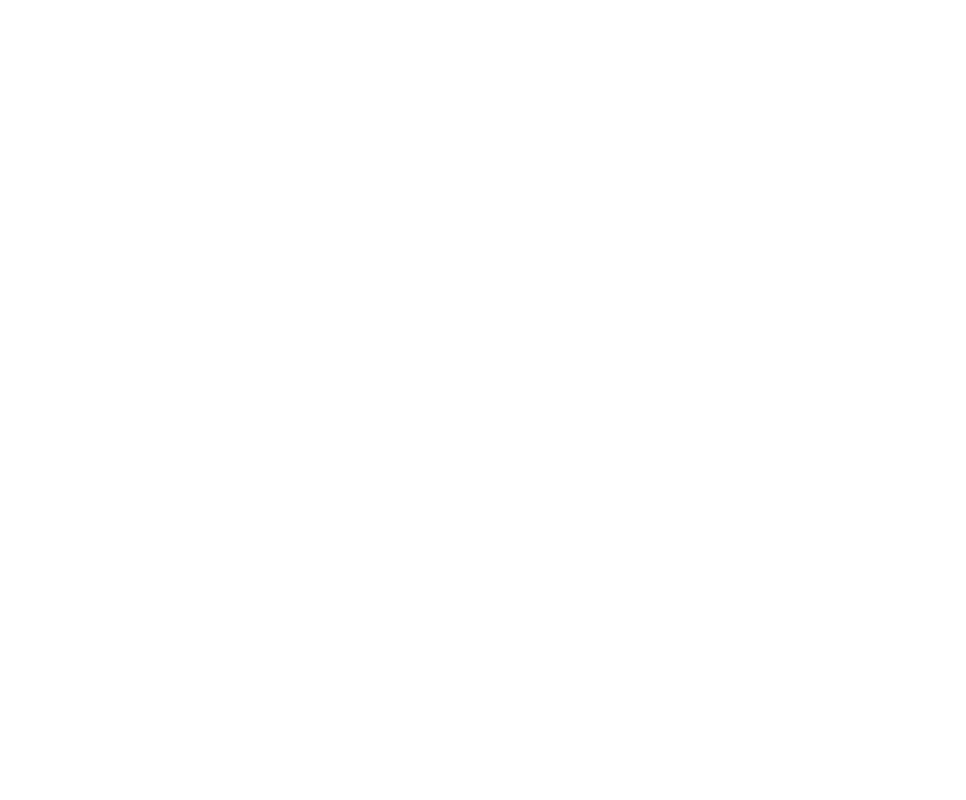
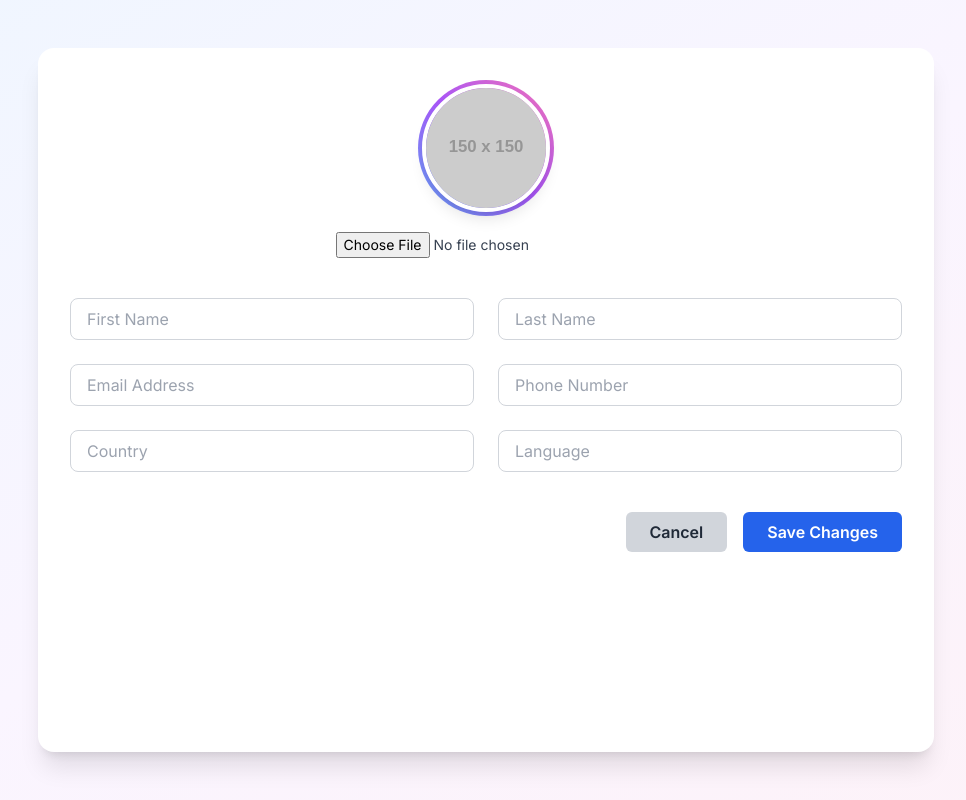
Before and after one commit to sadiqamin324/EL_Tool_FYP, a React (Vite) app: page /account-settings in a window 1280 px wide. Before the commit this address had no page. Shown: the whole page, without its empty margins (154-1120 px from the left). Built offline with nearby package versions, Linux system fonts and the light colour scheme.

Commit message:
modifed_2

```diff
--- a/package.json
+++ b/package.json
@@ -16,14 +16,9 @@
     "mssql": "^11.0.1",
     "nodemon": "^3.1.9",
     "odoo-xmlrpc": "^1.0.8",
-<<<<<<< HEAD
-    "react": "^19.1.0",
-    "react-dom": "^19.1.0",
-=======
     "react": "^18.3.1",
     "react-dom": "^18.3.1",
     "react-icons": "^5.5.0",
->>>>>>> dde9bcc299fec15e1722f45b92c1fb56e8317423
     "react-router-dom": "^7.1.1",
     "tailwind": "^4.0.0"
   },
--- a/src/App.jsx
+++ b/src/App.jsx
@@ -1,3 +1,4 @@
+import AccountSettings from "./pages/AccountSettings"; // or "./forms/AccountSettings" if stored in forms
 import { BrowserRouter, Routes, Route } from "react-router-dom";
 import { useState } from "react";
 import Home from "./pages/Home";
@@ -61,6 +62,8 @@ export default function App() {
                       <Route path="/pipeline" element={<Pipeline />} />
                       <Route path="/all-rows" element={<Rows />} />
                       <Route path="/loader" element={<LoaderPage />} />
+                      <Route path="/account-settings" element={<AccountSettings />} />
+
                     </Routes>
                   </BrowserRouter>
                 </Odoo_Data.Provider>
--- /dev/null
+++ b/src/pages/AccountSettings.jsx
@@ -0,0 +1,77 @@
+import React from "react";
+
+export default function AccountSettings() {
+  return (
+    <div className="min-h-screen bg-gradient-to-br from-blue-50 via-purple-50 to-pink-50 py-12 px-4 flex justify-center">
+      <div className="bg-white rounded-2xl shadow-xl w-full max-w-4xl p-8">
+
+        {/* Image Upload */}
+        <div className="flex flex-col items-center mb-10">
+          <div className="bg-gradient-to-tr from-blue-400 via-purple-500 to-pink-400 p-1 rounded-full">
+            <img
+              className="h-32 w-32 rounded-full object-cover border-4 border-white shadow-lg"
+              src="https://via.placeholder.com/150"
+              alt=""
+            />
+          </div>
+          <input
+            type="file"
+            className="mt-4 text-sm text-gray-700"
+          />
+        </div>
+
+        {/* Input Form */}
+        <form className="space-y-6">
+          <div className="grid grid-cols-1 md:grid-cols-2 gap-6">
+            <input
+              type="text"
+              placeholder="First Name"
+              className="w-full border border-gray-300 rounded-lg px-4 py-2 focus:outline-none focus:ring-2 focus:ring-blue-500"
+            />
+            <input
+              type="text"
+              placeholder="Last Name"
+              className="w-full border border-gray-300 rounded-lg px-4 py-2 focus:outline-none focus:ring-2 focus:ring-blue-500"
+            />
+            <input
+              type="email"
+              placeholder="Email Address"
+              className="w-full border border-gray-300 rounded-lg px-4 py-2 focus:outline-none focus:ring-2 focus:ring-blue-500"
+            />
+            <input
+              type="tel"
+              placeholder="Phone Number"
+              className="w-full border border-gray-300 rounded-lg px-4 py-2 focus:outline-none focus:ring-2 focus:ring-blue-500"
+            />
+            <input
+              type="text"
+              placeholder="Country"
+              className="w-full border border-gray-300 rounded-lg px-4 py-2 focus:outline-none focus:ring-2 focus:ring-blue-500"
+            />
+            <input
+              type="text"
+              placeholder="Language"
+              className="w-full border border-gray-300 rounded-lg px-4 py-2 focus:outline-none focus:ring-2 focus:ring-blue-500"
+            />
+          </div>
+
+          {/* Buttons */}
+          <div className="flex justify-end space-x-4 pt-4">
+            <button
+              type="button"
+              className="px-6 py-2 rounded-md bg-gray-300 hover:bg-gray-400 text-gray-800 font-semibold transition"
+            >
+              Cancel
+            </button>
+            <button
+              type="submit"
+              className="px-6 py-2 rounded-md bg-blue-600 hover:bg-blue-700 text-white font-semibold transition"
+            >
+              Save Changes
+            </button>
+          </div>
+        </form>
+      </div>
+    </div>
+  );
+}
```
Also changed, not shown: 1 other file (tests, documents, lock files or other folders).
